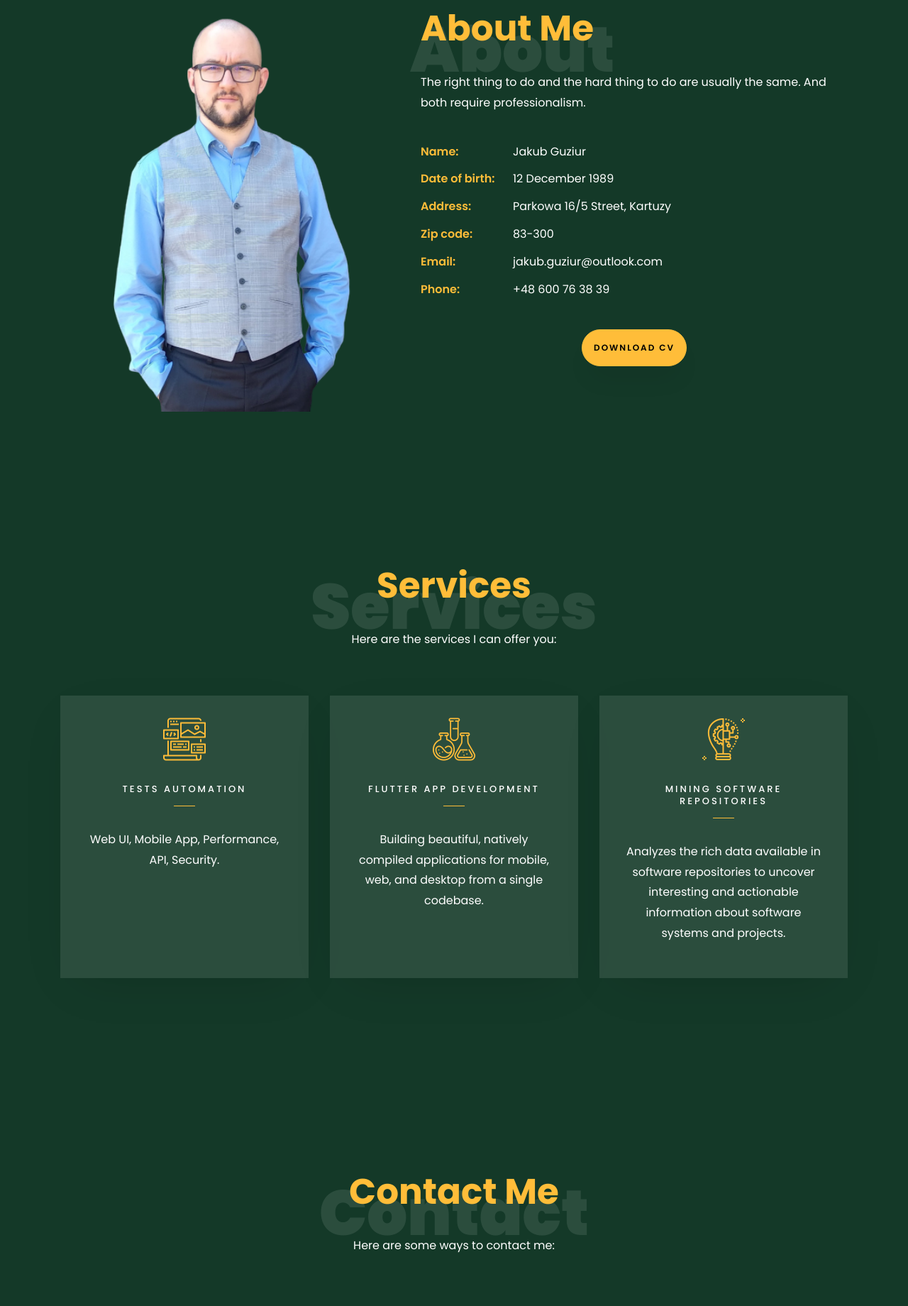
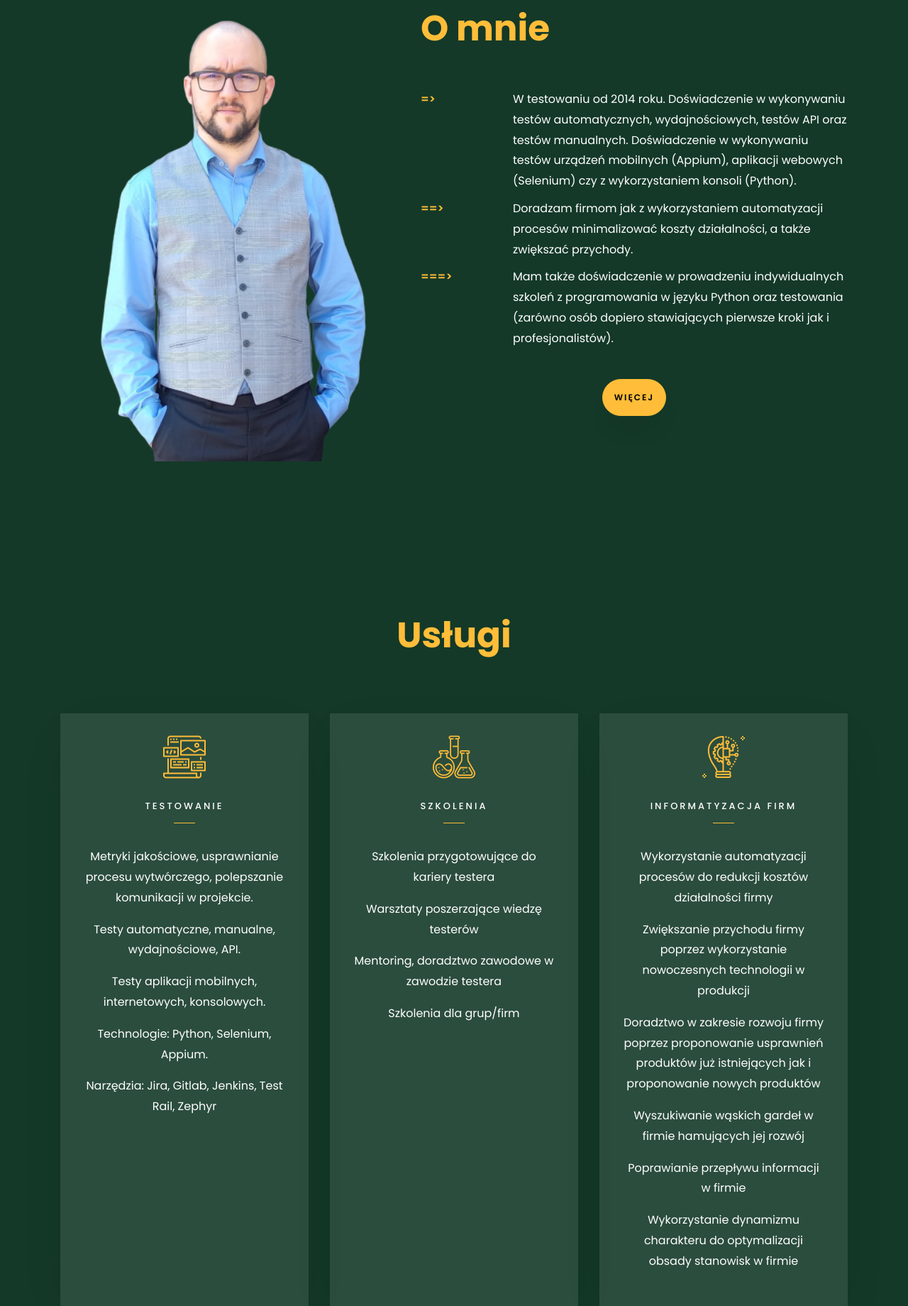
Before and after one commit to guziur/guziur.github.io, a plain HTML site: page index.html in a window 1280 px wide. Shown: the part 859-2699 px from the top of the page at 71% size. Drawn offline with Linux system fonts and the light colour scheme; files whose address does not match are found by name.

Commit message:
Updated page content

```diff
--- a/index.html
+++ b/index.html
@@ -10,7 +10,7 @@
 
 	  gtag('config', 'UA-164501769-1');
 	</script>
-    <title>Jakub Guziur - Test Automation Engineer / Flutter Developer / Mining Software Repository Researcher / Polish School of Cybernetics enthusiast</title>
+    <title>QBA Jakub Guziur</title>
     <meta charset="utf-8">
     <meta name="viewport" content="width=device-width, initial-scale=1, shrink-to-fit=no">
 
@@ -44,9 +44,9 @@
 	      <div class="collapse navbar-collapse" id="ftco-nav">
 	        <ul class="navbar-nav nav ml-auto">
 	          <li class="nav-item"><a href="#home-section" class="nav-link"><span>Home</span></a></li>
-	          <li class="nav-item"><a href="#about-section" class="nav-link"><span>About</span></a></li>
-	          <li class="nav-item"><a href="#services-section" class="nav-link"><span>Services</span></a></li>
-	          <li class="nav-item"><a href="#contact-section" class="nav-link"><span>Contact</span></a></li>
+	          <li class="nav-item"><a href="#about-section" class="nav-link"><span>O mnie</span></a></li>
+	          <li class="nav-item"><a href="#services-section" class="nav-link"><span>Usługi</span></a></li>
+	          <li class="nav-item"><a href="#contact-section" class="nav-link"><span>Kontakt</span></a></li>
 	        </ul>
 	      </div>
 	    </div>
@@ -59,9 +59,9 @@
 	          <div class="row d-md-flex no-gutters slider-text align-items-end justify-content-end" data-scrollax-parent="true">
 		          <div class="one-forth d-flex  align-items-center ftco-animate" data-scrollax=" properties: { translateY: '70%' }">
 		          	<div class="row justify-content-center mb-5 pb-3">
-		          		<span class="subheading">Hello!</span>
-			            <h1 class="mb-4 mt-3">I'm <span>Jakub Guziur</span></h1>
-			            <h2 class="mb-4">Test Automation Engineer/Flutter Developer/Researcher</h2>
+			            <h1 class="mb-4 mt-3">Motto zawodowe:</h1>
+			            <h2 class="mb-4">The right thing to do and the hard thing to do are usually the same.</h2>
+						<h2 class="mb-4">Both require professionalism.</h2>
 		            </div>
 		          </div>
 	        	</div>
@@ -83,22 +83,17 @@
     			<div class="col-md-6 col-lg-7 pl-lg-5 pb-5">
     				<div class="row justify-content-start pb-3">
 		          <div class="col-md-12 heading-section ftco-animate">
-		          	<h1 class="big">About</h1>
-		            <h2 class="mb-4">About Me</h2>
-		            <p>The right thing to do and the hard thing to do are usually the same. And both require professionalism.</p>
+		            <h2 class="mb-4">O mnie</h2>
 		            <ul class="about-info mt-4 px-md-0 px-2">
-		            	<li class="d-flex"><span>Name:</span> <span>Jakub Guziur</span></li>
-		            	<li class="d-flex"><span>Date of birth:</span> <span>12 December 1989</span></li>
-		            	<li class="d-flex"><span>Address:</span> <span>Parkowa 16/5 Street, Kartuzy</span></li>
-		            	<li class="d-flex"><span>Zip code:</span> <span>83-300</span></li>
-		            	<li class="d-flex"><span>Email:</span> <span>jakub.guziur@outlook.com</span></li>
-		            	<li class="d-flex"><span>Phone: </span> <span>+48 600 76 38 39</span></li>
-		            </ul>
+		            	<li class="d-flex"><span>=></span> <span>W testowaniu od 2014 roku. Doświadczenie w wykonywaniu testów automatycznych, wydajnościowych, testów API oraz testów manualnych. Doświadczenie w wykonywaniu testów urządzeń mobilnych (Appium), aplikacji webowych (Selenium) czy z wykorzystaniem konsoli (Python).</span></li>
+						<li class="d-flex"><span>==></span> <span>Doradzam firmom jak z wykorzystaniem automatyzacji procesów minimalizować koszty działalności, a także zwiększać przychody.</span></li>
+		            	<li class="d-flex"><span>===></span> <span>Mam także doświadczenie w prowadzeniu indywidualnych szkoleń z programowania w języku Python oraz testowania (zarówno osób dopiero stawiających pierwsze kroki jak i profesjonalistów).</span></li>
+					</ul>
 		          </div>
 		        </div>
 	          <div class="counter-wrap ftco-animate d-flex mt-md-3 justify-content-center">
               <div class="text">
-                <p><a href="https://1drv.ms/b/s!AuLzAFZ1NQFikzkuzdL76zcMztUy?e=TRjqok" class="btn btn-primary py-3 px-3">Download CV</a></p>
+                <p><a href="https://www.linkedin.com/in/jakub-guziur-129bba7a/" class="btn btn-primary py-3 px-3">Więcej</a></p>
               </div>
 	          </div>
 	        </div>
@@ -110,9 +105,7 @@
     	<div class="container">
     		<div class="row justify-content-center py-5 mt-5">
           <div class="col-md-12 heading-section text-center ftco-animate">
-          	<h1 class="big big-2">Services</h1>
-            <h2 class="mb-4">Services</h2>
-            <p>Here are the services I can offer you:</p>
+            <h2 class="mb-4">Usługi</h2>
           </div>
         </div>
     		<div class="row">
@@ -122,8 +115,12 @@
 								<i class="flaticon-web-design"></i>
 							</span>
 							<div class="desc">
-								<h3 class="mb-5">Tests Automation</h3>
-								<p>Web UI, Mobile App, Performance, API, Security.</p>
+								<h3 class="mb-5">Testowanie</h3>
+								<p>Metryki jakościowe, usprawnianie procesu wytwórczego, polepszanie komunikacji w projekcie.</p>
+								<p>Testy automatyczne, manualne, wydajnościowe, API.</p>
+								<p>Testy aplikacji mobilnych, internetowych, konsolowych.</p>
+								<p>Technologie: Python, Selenium, Appium.</p>
+								<p>Narzędzia: Jira, Gitlab, Jenkins, Test Rail, Zephyr</p>
 							</div>
 						</a>
 					</div>
@@ -133,8 +130,11 @@
 								<i class="flaticon-flasks"></i>
 							</span>
 							<div class="desc">
-								<h3 class="mb-5">Flutter App Development</h3>
-								<p>Building beautiful, natively compiled applications for mobile, web, and desktop from a single codebase.</p>
+								<h3 class="mb-5">Szkolenia</h3>
+								<p>Szkolenia przygotowujące do kariery testera</p>
+								<p>Warsztaty poszerzające wiedzę testerów</p>
+								<p>Mentoring, doradztwo zawodowe w zawodzie testera</p>
+								<p>Szkolenia dla grup/firm</p>
 							</div>
 						</a>
 					</div>
@@ -144,8 +144,14 @@
 								<i class="flaticon-innovation"></i>
 							</span>
 							<div class="desc">
-								<h3 class="mb-5">Mining Software Repositories</h3>
-								<p>Analyzes the rich data available in software repositories to uncover interesting and actionable information about software systems and projects. </p>
+								<h3 class="mb-5">Informatyzacja firm</h3>
+								<p>Wykorzystanie automatyzacji procesów do redukcji kosztów działalności firmy</p>
+								<p>Zwiększanie przychodu firmy poprzez wykorzystanie nowoczesnych technologii w produkcji</p>
+								<p>Doradztwo w zakresie rozwoju firmy poprzez proponowanie usprawnień produktów już istniejących jak i proponowanie nowych produktów</p>
+								<p>Wyszukiwanie wąskich gardeł w firmie hamujących jej rozwój</p>
+								<p>Poprawianie przepływu informacji w firmie</p>
+								<p>Wykorzystanie dynamizmu charakteru do optymalizacji obsady stanowisk w firmie</p>
+
 							</div>
 						</a>
 					</div>
@@ -157,9 +163,7 @@
       <div class="container">
       	<div class="row justify-content-center mb-5 pb-3">
           <div class="col-md-7 heading-section text-center ftco-animate">
-            <h1 class="big big-2">Contact</h1>
-            <h2 class="mb-4">Contact Me</h2>
-            <p>Here are some ways to contact me:</p>
+            <h2 class="mb-4">Kontakt</h2>
           </div>
         </div>
 
@@ -169,8 +173,8 @@
           		<div class="icon d-flex align-items-center justify-content-center">
           			<span class="icon-home"></span>
           		</div>
-          		<h3 class="mb-4">Address</h3>
-				<p>Street: Parkowa 16/5 <br> Zip Code: 83-300 <br> City: Kartuzy</p>
+          		<h3 class="mb-4">Siedziba</h3>
+				<p>Ulica: Mściwoja II 28A <br> Kod pocztowy: 83-300 <br> Miasto: Kartuzy</p>
 	          </div>
           </div>
           <div class="col-md-6 col-lg-3 d-flex ftco-animate">
@@ -178,7 +182,7 @@
           		<div class="icon d-flex align-items-center justify-content-center">
           			<span class="icon-mobile-phone"></span>
           		</div>
-          		<h3 class="mb-4">Contact Number</h3>
+          		<h3 class="mb-4">Telefon</h3>
 	            <p><a href="tel://0048600763839">+48 600 76 38 39</a></p>
 	          </div>
           </div>
@@ -187,7 +191,7 @@
           		<div class="icon d-flex align-items-center justify-content-center">
           			<span class="icon-envelope"></span>
           		</div>
-          		<h3 class="mb-4">Email Address</h3>
+          		<h3 class="mb-4">Email</h3>
 	            <p><a href="mailto:jakub.guziur@outlook.com">jakub.guziur@outlook.com</a></p>
 	          </div>
           </div>
@@ -196,9 +200,8 @@
           		<div class="icon d-flex align-items-center justify-content-center">
           			<span class="icon-globe"></span>
           		</div>
-          		<h3 class="mb-4">Social Media</h3>
+          		<h3 class="mb-4">Media</h3>
               	<ul class="ftco-footer-social list-unstyled float-md-center float-lft">
-                	<li class="ftco-animate"><a href="https://twitter.com/GuziurQba" target="_blank"><span class="icon-twitter"></span></a></li>
                 	<li class="ftco-animate"><a href="https://www.linkedin.com/in/jakub-guziur-129bba7a/" target="_blank"><span class="icon-linkedin"></span></a></li>
               	</ul>
 			</div>
```
